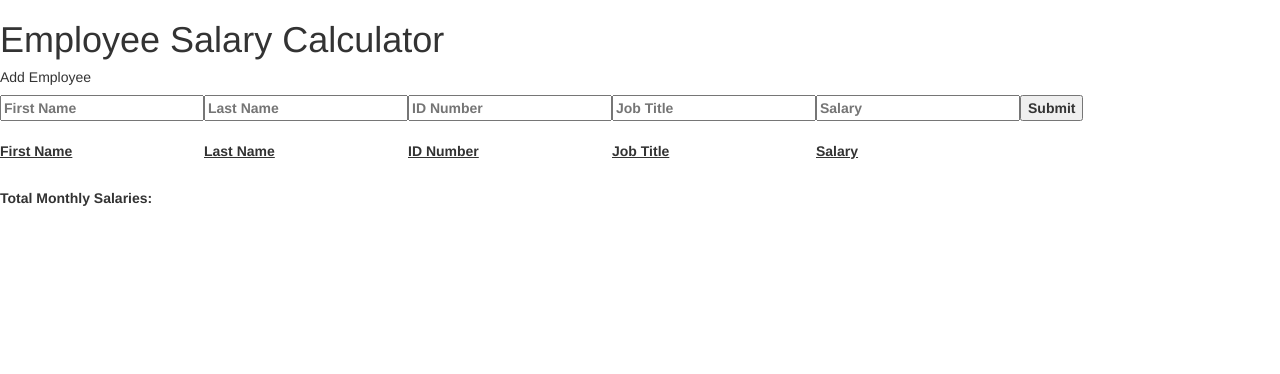
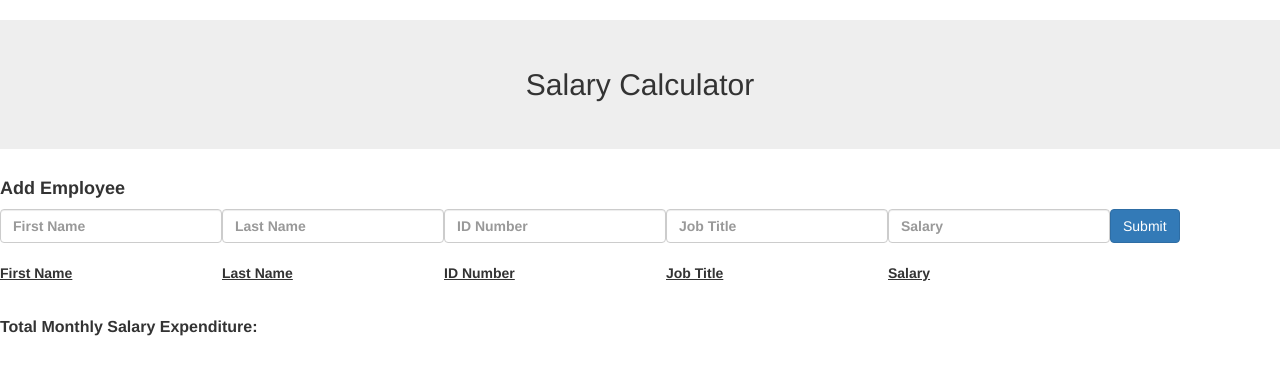
Before and after one commit to kristinejensen/prime-weekend-5-challenge, a website: page public/index.html in a window 1280 px wide. Drawn offline with Linux system fonts and the light colour scheme; no server answers.

Commit message:
Added basic styling

```diff
--- a/public/index.html
+++ b/public/index.html
@@ -10,17 +10,16 @@
   <link rel="stylesheet" href="styles/styles.css">
 </head>
 <body ng-app="EmployeeApp" ng-controller="EmployeeController as ec">
-  <h1>Employee Salary Calculator</h1>
-  <h5>Add Employee</h5>
-  <table>
+    <h2 class="jumbotron text-center">Salary Calculator</h2>
+  <h4>Add Employee</h4>
+  <table class="form-group">
     <tr>
-      <th><input type="text" placeholder="First Name" ng-model="ec.newEmployee.name"></th>
-      <th><input type="text" placeholder="Last Name" ng-model="ec.newEmployee.last_name"></th>
-      <th><input type="number" placeholder="ID Number" ng-model="ec.newEmployee.employee_id"></th>
-      <th><input type="text" placeholder="Job Title" ng-model="ec.newEmployee.job_title"></th>
-      <th><input type="number" placeholder="Salary" ng-model="ec.newEmployee.salary"></th>
-      <th><button ng-click="ec.addEmployee()">Submit</button></th>
-
+      <th><input type="text" placeholder="First Name" ng-model="ec.newEmployee.name" class="form-control"></th>
+      <th><input type="text" placeholder="Last Name" ng-model="ec.newEmployee.last_name" class="form-control"></th>
+      <th><input type="number" placeholder="ID Number" ng-model="ec.newEmployee.employee_id" class="form-control"></th>
+      <th><input type="text" placeholder="Job Title" ng-model="ec.newEmployee.job_title" class="form-control"></th>
+      <th><input type="number" placeholder="Salary" ng-model="ec.newEmployee.salary" class="form-control"></th>
+      <th><button ng-click="ec.addEmployee()" class="btn btn-primary">Submit</button></th>
     </tr>
     <tr>
       <td class="tableHeader">First Name</td>
@@ -35,9 +34,9 @@
       <td>{{employee.employee_id}}</td>
       <td>{{employee.job_title}}</td>
       <td>{{employee.salary}}</td>
-      <td><button ng-click="ec.deleteEmployee(employee.id)">Delete</button></td>
+      <td><button ng-click="ec.deleteEmployee(employee.id)" class="btn btn-danger">Delete</button></td>
     </tr>
   </table>
-  <h5 id="total">Total Monthly Salaries: {{ec.employeeSalaryTotal}}</h5>
-</body>
+  <h5 id="total">Total Monthly Salary Expenditure: {{ec.employeeSalaryTotal}}</h5>
+</div>
 </html>
--- a/public/styles/styles.css
+++ b/public/styles/styles.css
@@ -1,3 +1,7 @@
+h4 {
+  font-weight: bold;
+}
+
 .tableHeader {
   font-weight: bold;
   text-decoration: underline;
@@ -7,4 +11,5 @@
 #total {
   font-weight: bold;
   padding-top: 20px;
+  font-size: 16px;
 }
```
